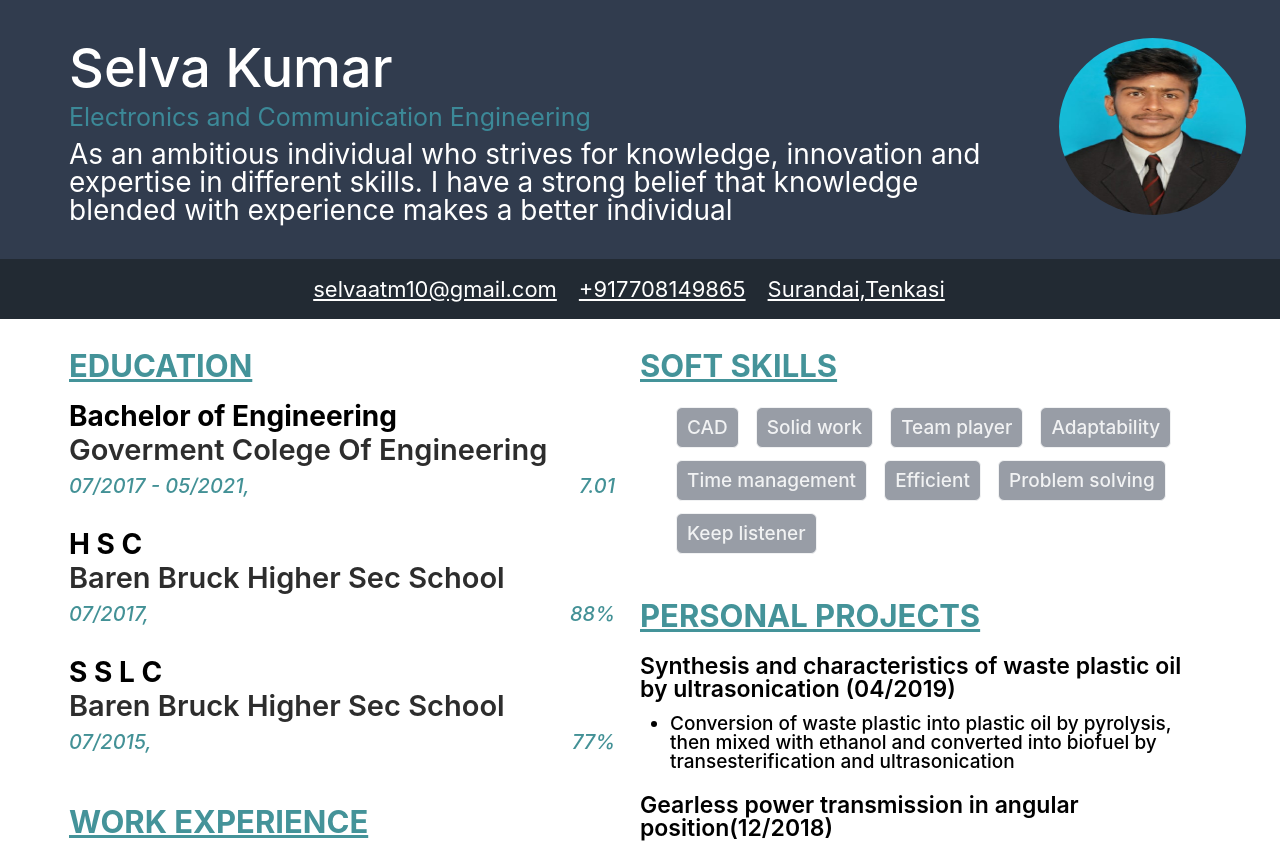
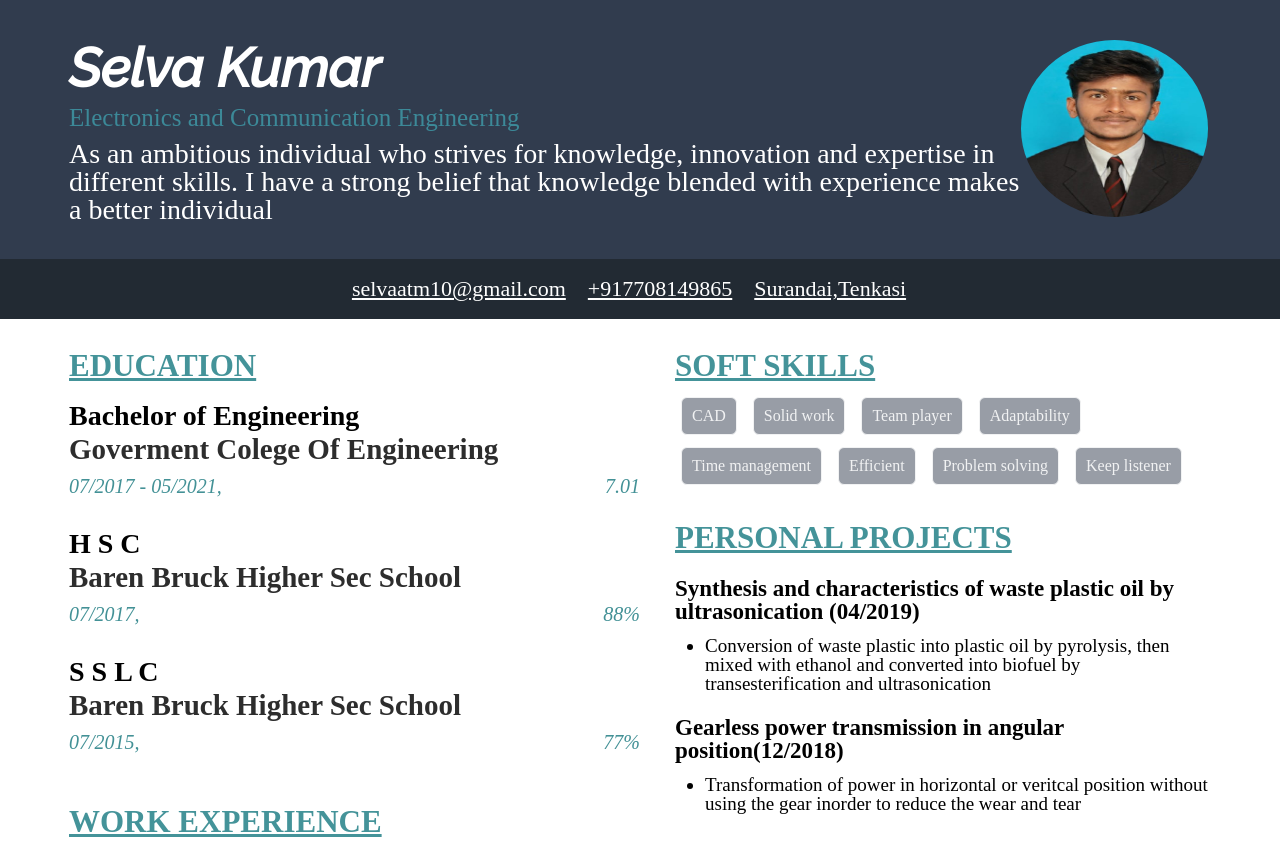
Before and after one commit to FabevyVel/fsd-06-project-1, a website: page selvakumar/index.html in a window 1280 px wide. Shown: the top 841 px of the page. Drawn offline with Linux system fonts and the light colour scheme; a web font is replaced by a local one.

Commit message:
new edit

```diff
--- a/selvakumar/css/main.css
+++ b/selvakumar/css/main.css
@@ -31,6 +31,7 @@
 }
 .col-2{
     width: 16.66%;
+    padding: 40px 0;
 }
 .col-3{
     width: 25%;
@@ -46,7 +47,6 @@
 }
 img{
     border-radius: 50%;
-    margin: 38px;
     height: 177px;
     width: 187px;
 }
@@ -55,6 +55,7 @@ body{
     /* background-image: url(../doc/resume.jpg); */
     background-position: center top;
     height: 1750px;
+    font-family: 'Hahmlet', serif;
 }
 .container{
     width: 1142px;
@@ -67,8 +68,9 @@ body{
 .header h1{
     color: white;
     font-size: 54px;
-    font-weight: 500;
     padding-top: 41px;
+    font-family: 'Raleway', sans-serif;
+    font-weight: 800;
 }
 .header p{
     color: white;
@@ -108,7 +110,6 @@ body{
     font-size: 20px;
     padding-bottom: 23px;
     padding-top: 12px;
-    padding-right: 25px;
     font-weight: 490;
 }
 .left-col .content-type-2 .sub-highlight-1{
@@ -162,7 +163,10 @@ body{
     margin: 6px;
 }
 
-.right-col ul{
+.right-col{
+    padding-left: 35px;
+}
+.right-col .content-type-4 ul{
     list-style: disc;
     padding-left: 30px;
     padding-top: 10px;
@@ -170,7 +174,7 @@ body{
     font-size: 19px;
     font-weight: 500;
 }
-.right-colol ul li{
+.right-colol .content-type-4 ul li{
     font-size: 16px;
     list-style-position: inside;
 }
@@ -185,6 +189,7 @@ body{
     flex-wrap: wrap;
     justify-content: space-between;
 }
+
 .lang-sec h2{
     padding-top: 57px;
 }
@@ -198,6 +203,9 @@ body{
     font-weight: 500;
 }
 
+.int-sec{
+    padding-top: 47px;
+}
 .empty-box ul{
     display: flex;
 }
--- a/selvakumar/index.html
+++ b/selvakumar/index.html
@@ -7,6 +7,10 @@
     <meta name="viewport" content="width=device-width, initial-scale=1.0">
     <title>Selva's Resume</title>
     <link rel="stylesheet" href="css/reset.css">
+    <link rel="preconnect" href="https://fonts.googleapis.com">
+    <link rel="preconnect" href="https://fonts.gstatic.com" crossorigin>
+    <link href="https://fonts.googleapis.com/css2?family=Hahmlet:wght@500&family=Raleway:ital,wght@1,500&display=swap"
+        rel="stylesheet">
     <link rel="stylesheet" href="css/main.css">
 </head>
 
@@ -178,7 +182,6 @@
                             <div class="lang-sec">
                                 <h2>LANGUAGES</h2>
                                 <div class="content-type-6">
-                                    <!-- <div class="fc jc-sb"> -->
                                     <div class="content-type-1-section-1">
                                         <p>Tamil</p>
                                         <div>
@@ -200,8 +203,8 @@
                                 </div>
                             </div>
                         </div>
-                    </div>
                         <div class="content-section">
+                            <div class="int-sec">
                                 <h2>INTERESTS</h2>
                                 <div class="content-type-7">
                                     <div class="empty-box">
@@ -216,6 +219,7 @@
                     </div>
                 </div>
             </div>
+        </div>
 
 </body>
 
```
Also changed, not shown: selvakumar/doc/resume.jpg (added). Lines whose indentation alone changed are shown as unchanged.
